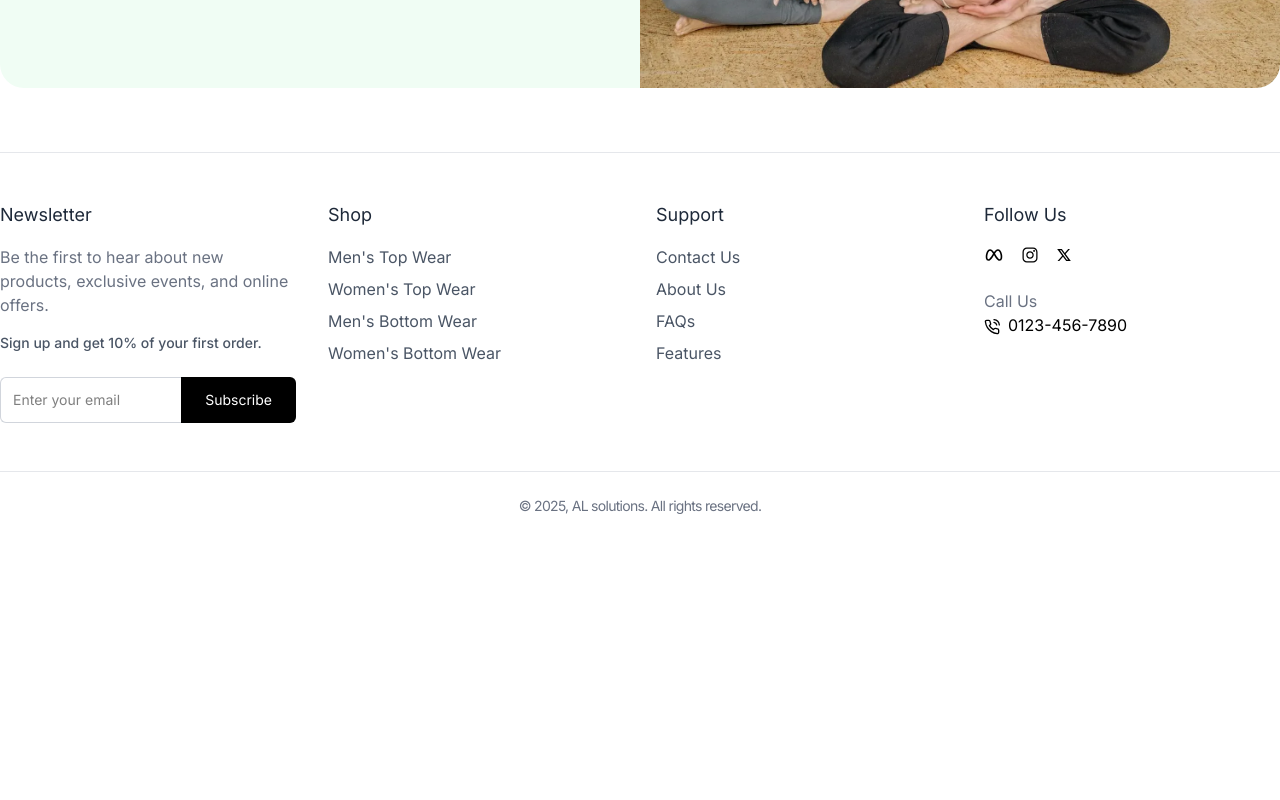
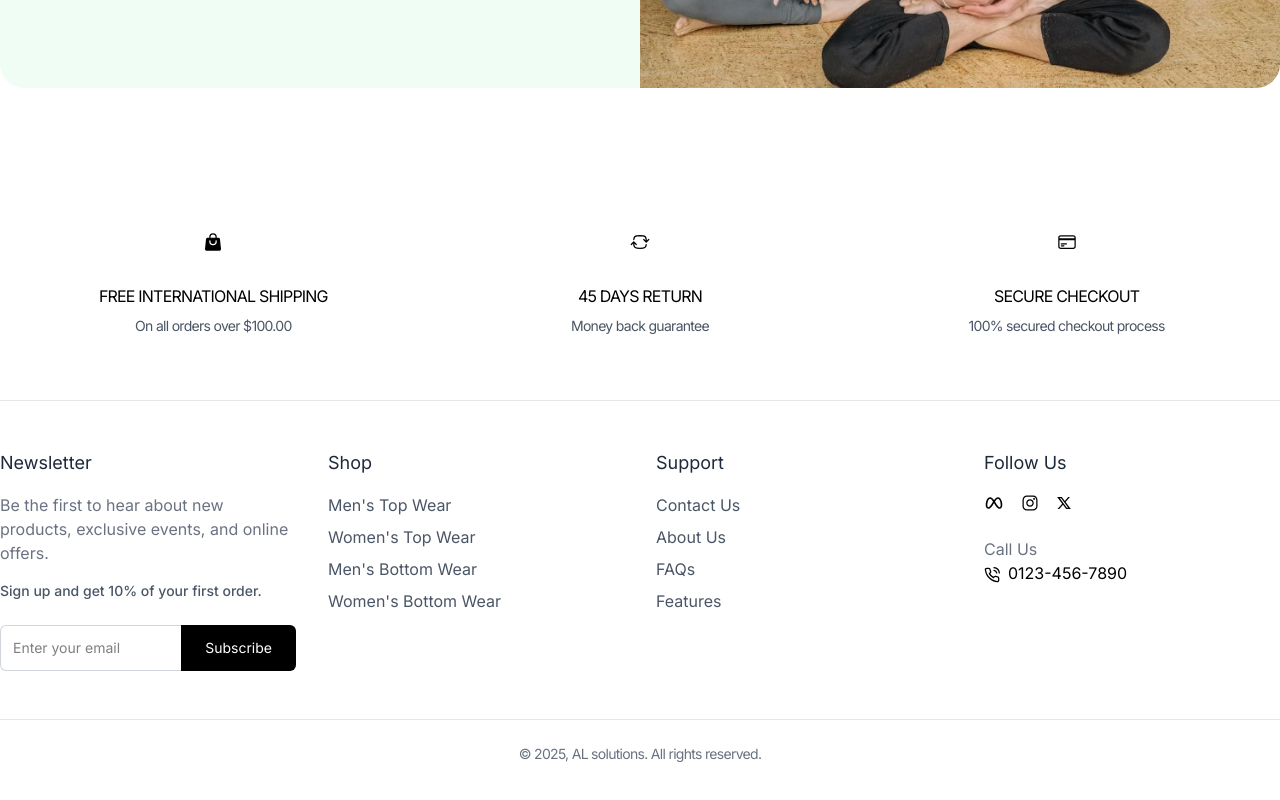
Before and after one commit to aj-leal/shozada, a React (Vite) app in the folder frontend/: page / in a window 1280 px wide. Shown: the part 5493-6293 px from the top of the page. Before the commit the page ends 6057 px from the top, so only its background shows below. Built offline with nearby package versions, Linux system fonts and the light colour scheme.

Commit message:
Added FeaturesSection component and rendered it inside Home component

```diff
--- /dev/null
+++ b/frontend/src/components/Products/FeaturesSection.jsx
@@ -0,0 +1,36 @@
+import { HiArrowPathRoundedSquare, HiOutlineCreditCard, HiShoppingBag } from "react-icons/hi2"
+
+const FeaturesSection = () => {
+    return (
+        <section className="py-16 px-4 bg-white ">
+            <div className="container mx-auto grid grid-cols-1 md:grid-cols-3 gap-8 text-center">
+                {/* Feature 1 */}
+                <div className="flex flex-col items-center">
+                    <div className="p-4 rounded-full mb-4">
+                        <HiShoppingBag className="text-xl" />
+                    </div>
+                    <h4 className="tracking-tighter mb-2">FREE INTERNATIONAL SHIPPING</h4>
+                    <p className="text-gray-600 text-sm tracking-tighter">On all orders over $100.00</p>
+                </div>
+                {/* Feature 2 */}
+                <div className="flex flex-col items-center">
+                    <div className="p-4 rounded-full mb-4">
+                        <HiArrowPathRoundedSquare className="text-xl" />
+                    </div>
+                    <h4 className="tracking-tighter mb-2">45 DAYS RETURN</h4>
+                    <p className="text-gray-600 text-sm tracking-tighter">Money back guarantee</p>
+                </div>
+                {/* Feature 3 */}
+                <div className="flex flex-col items-center">
+                    <div className="p-4 rounded-full mb-4">
+                        <HiOutlineCreditCard className="text-xl" />
+                    </div>
+                    <h4 className="tracking-tighter mb-2">SECURE CHECKOUT</h4>
+                    <p className="text-gray-600 text-sm tracking-tighter">100% secured checkout process</p>
+                </div>
+            </div>
+        </section>
+    )
+}
+
+export default FeaturesSection
--- a/frontend/src/pages/Home.jsx
+++ b/frontend/src/pages/Home.jsx
@@ -1,5 +1,6 @@
 import Hero from "../components/Layout/Hero"
 import FeaturedCollection from "../components/Products/FeaturedCollection"
+import FeaturesSection from "../components/Products/FeaturesSection"
 import GenderCollectionSection from "../components/Products/GenderCollectionSection"
 import NewArrivals from "../components/Products/NewArrivals"
 import ProductDetails from "../components/Products/ProductDetails"
@@ -107,6 +108,7 @@
             </div>
 
             <FeaturedCollection />
+            <FeaturesSection />
         </div>
     )
 }
```
